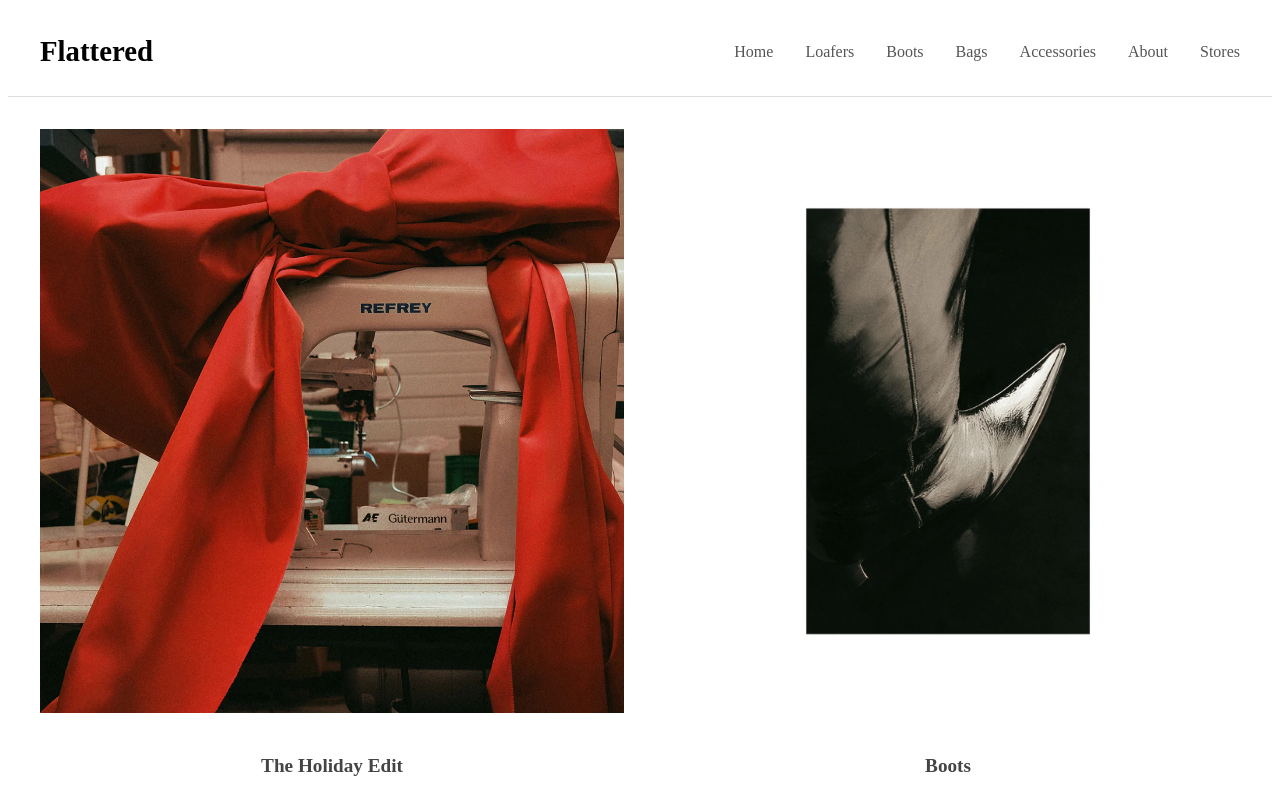
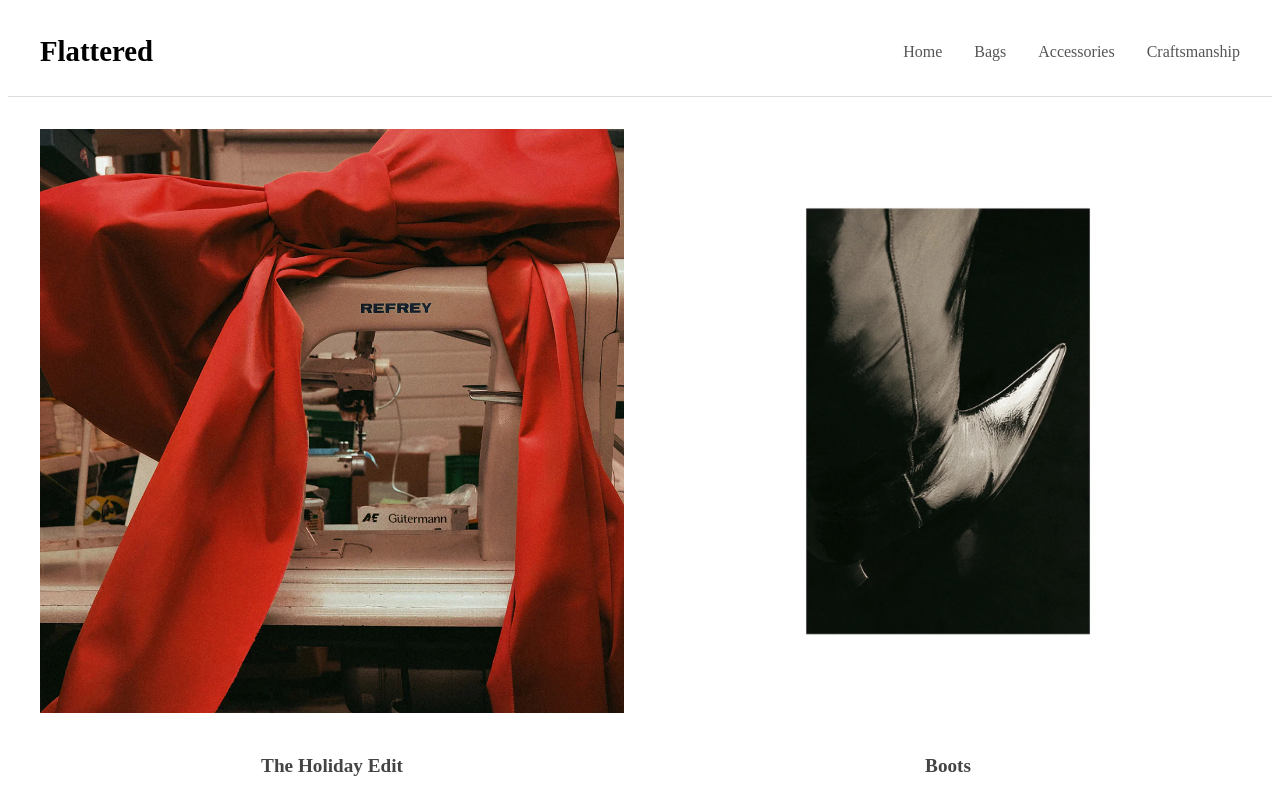
Before and after one commit to fatimakhatib04/flattered, a plain HTML site: page index.html in a window 1280 px wide. Shown: the top 800 px of the page. Drawn offline with Linux system fonts and the light colour scheme.

Commit message:
Add files via upload

```diff
--- a/index.html
+++ b/index.html
@@ -20,12 +20,9 @@
 			</div>
 			<ul>
 				<li><a href="index.html">Home</a></li>
-				<li><a href="loafers.html">Loafers</a></li>
-				<li><a href="#">Boots</a></li>
 				<li><a href="#">Bags</a></li>
 				<li><a href="#">Accessories</a></li>
-				<li><a href="#">About</a></li>
-				<li><a href="#">Stores</a></li>
+				<li><a href="#">Craftsmanship</a></li>
 			</ul>
 		</nav>
 	</header>
```
